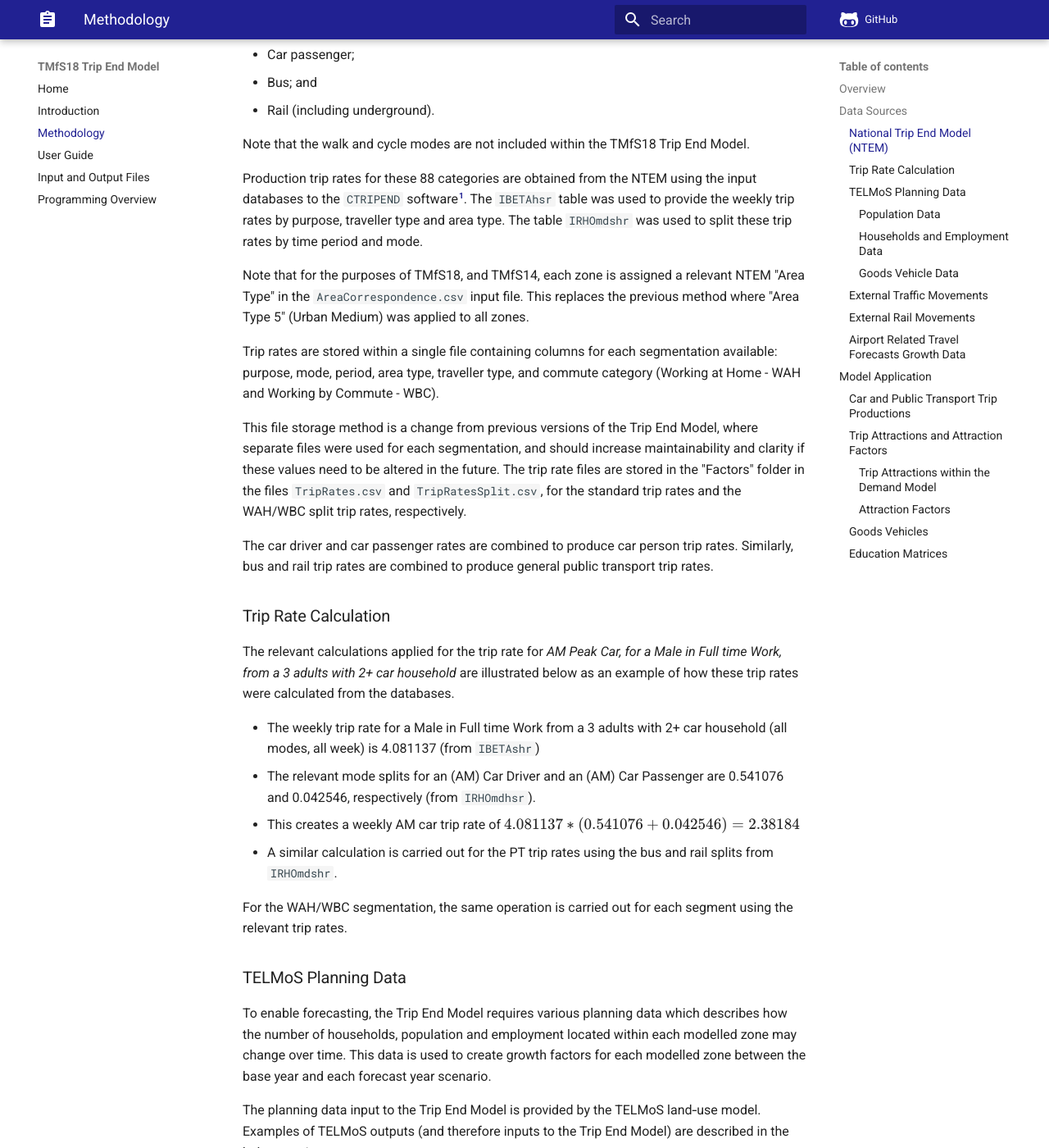
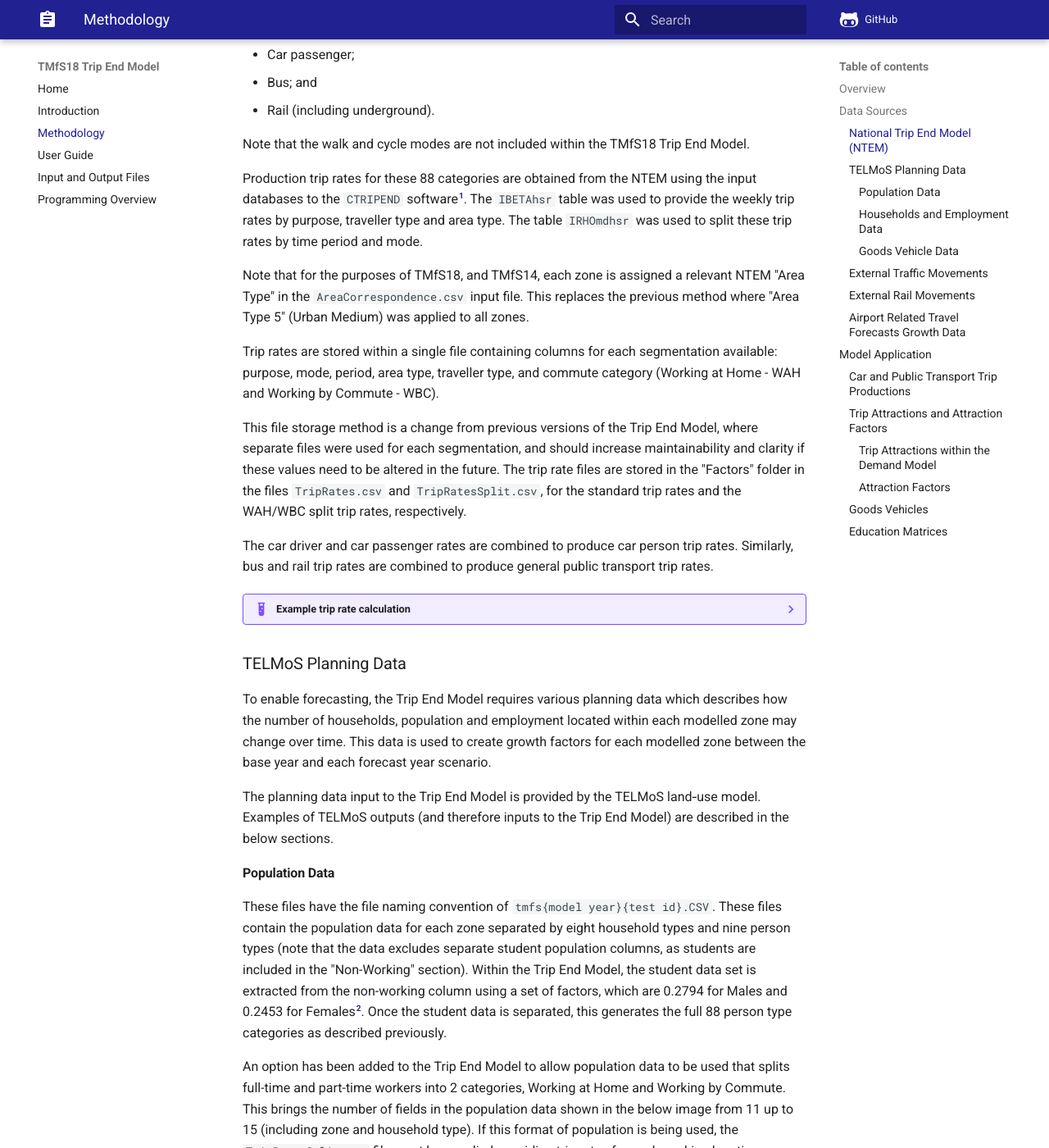
Before and after one commit to TransportScotland/tmfs18-trip-end-model, an MkDocs documentation site: the page built from docs/02_methodology.md, in a window 1280 px wide and 1400 px high, scrolled down 2076 px. Shown: the whole window at 82% size. Built offline with MkDocs 1.6.1 and Material for MkDocs 9.7.7, drawn with Linux system fonts in a browser that asks for light colours; comment, search, counter and statistics services are not loaded.

Commit message:
[DOCS] Tidying methodology and user guide
A few spelling errors, and moving the example trip end calculation into
its own standalone box for easier reading.

```diff
--- a/docs/02_methodology.md
+++ b/docs/02_methodology.md
@@ -86,7 +86,7 @@ Note that the walk and cycle modes are not included within the TMfS18 Trip End M
 Production trip rates for these 88 categories are obtained from the NTEM
 using the input databases to the `CTRIPEND` software[^1]. The `IBETAhsr`
 table was used to provide the weekly trip rates by purpose, traveller
-type and area type. The table `IRHOmdshr` was used to split these trip
+type and area type. The table `IRHOmdhsr` was used to split these trip
 rates by time period and mode.
 
 Note that for the purposes of TMfS18, and TMfS14, each zone is assigned
@@ -110,23 +110,23 @@ The car driver and car passenger rates are combined to produce car
 person trip rates. Similarly, bus and rail trip rates are combined to
 produce general public transport trip rates.
 
-### Trip Rate Calculation
+??? example "Example trip rate calculation"
 
-The relevant calculations applied for the trip rate for
-_AM Peak Car, for a Male in Full time Work, from a 3 adults with 2+ car household_
-are illustrated below as an example of how these trip rates were
-calculated from the databases.
+    The relevant calculations applied for the trip rate for
+    _AM Peak Car, for a Male in Full time Work, from a 3 adults with 2+ car household_
+    are illustrated below as an example of how these trip rates were
+    calculated from the databases.
 
-- The weekly trip rate for a Male in Full time Work from a 3 adults with
-  2+ car household (all modes, all week) is 4.081137 (from `IBETAshr`)
-- The relevant mode splits for an (AM) Car Driver and an (AM) Car
-  Passenger are 0.541076 and 0.042546, respectively (from `IRHOmdhsr`).
-- This creates a weekly AM car trip rate of $4.081137 * (0.541076 + 0.042546) = 2.38184$
-- A similar calculation is carried out for the PT trip rates using the
-  bus and rail splits from `IRHOmdshr`.
+    - The weekly trip rate for a Male in Full time Work from a 3 adults with
+      2+ car household (all modes, all week) is 4.081137 (from `IBETAhsr`)
+    - The relevant mode splits for an (AM) Car Driver and an (AM) Car
+      Passenger are 0.541076 and 0.042546, respectively (from `IRHOmdhsr`).
+    - This creates a weekly AM car trip rate of $4.081137 * (0.541076 + 0.042546) = 2.38184$
+    - A similar calculation is carried out for the PT trip rates using the
+      bus and rail splits from `IRHOmdhsr`.
 
-For the WAH/WBC segmentation, the same operation is carried out for each
-segment using the relevant trip rates.
+    For the WAH/WBC segmentation, the same operation is carried out for each
+    segment using the relevant trip rates.
 
 ### TELMoS Planning Data
 
--- a/mkdocs.yml
+++ b/mkdocs.yml
@@ -13,9 +13,11 @@ theme:
 
 markdown_extensions:
   - abbr
+  - admonition
   - footnotes
   - pymdownx.arithmatex:
       generic: true
+  - pymdownx.details
   - pymdownx.highlight
   - pymdownx.superfences
   - pymdownx.snippets
```
Also changed, not shown: docs/03_user_guide.md (+0 -2 lines).
